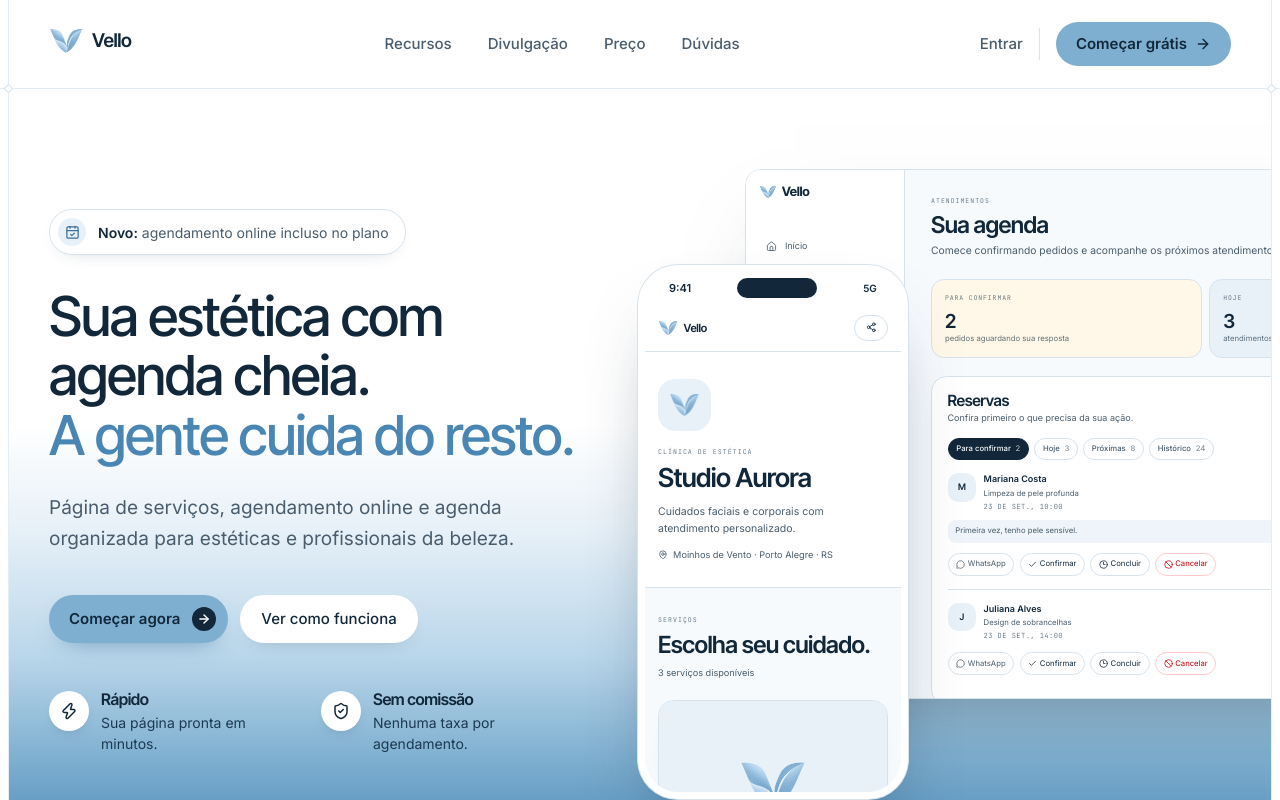
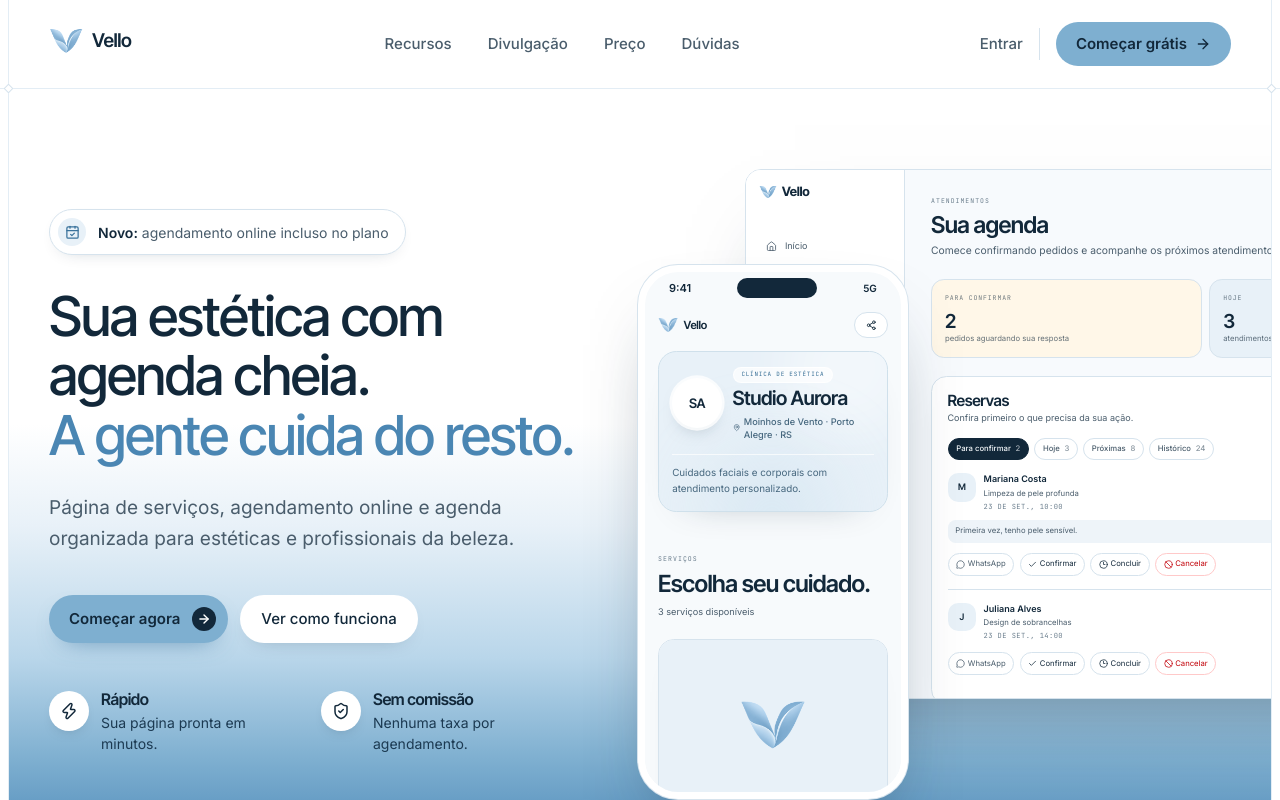
Before and after one commit to VelloCo/vello, a React (Vite) app: page / in a window 1280 px wide. Shown: the top 800 px of the page. Built offline with nearby package versions, Linux system fonts and the light colour scheme; no server answers.

Commit message:
Match landing replica to refined public page header
Co-Authored-By: Claude Opus 5 <noreply@anthropic.com>

```diff
--- a/src/components/VelloLandingEstetica.tsx
+++ b/src/components/VelloLandingEstetica.tsx
@@ -277,7 +277,7 @@ function DashboardMock() {
 function PhoneMock() {
   return (
     <div className="absolute left-1/2 top-2 w-[270px] -translate-x-1/2 rounded-[40px] border-[7px] border-white bg-white shadow-[0_40px_80px_-40px_rgba(18,40,58,.7)] ring-1 ring-line lg:left-0 lg:top-24 lg:translate-x-0">
-      <div className="relative h-[520px] overflow-hidden rounded-[33px] bg-white">
+      <div className="relative h-[520px] overflow-hidden rounded-[33px] bg-[#F7FAFC]">
         <div aria-hidden="true" className="flex h-8 items-center justify-between px-6 font-body text-[11px] font-semibold">
           <span>9:41</span>
           <span className="h-5 w-20 rounded-full bg-ink" />
--- a/src/components/landing/AppScreens.tsx
+++ b/src/components/landing/AppScreens.tsx
@@ -276,10 +276,10 @@ function ServiceArticle({ service }: { service: (typeof demoServices)[number] })
 
 function PublicHeader({ mobile = false }: { mobile?: boolean }) {
   return (
-    <header className="border-b border-line bg-white">
-      <div className={`flex h-[72px] items-center justify-between ${mobile ? "px-5" : "px-8"}`}>
+    <header className="bg-[#F7FAFC]">
+      <div className={`flex items-center justify-between ${mobile ? "h-16 px-5" : "h-[72px] px-8"}`}>
         <Logo className="origin-left scale-[.78]" />
-        <span className="inline-flex h-10 items-center gap-2 rounded-full border border-line px-4 font-body text-sm font-medium">
+        <span className="inline-flex h-10 items-center gap-2 rounded-full border border-line bg-white px-4 font-body text-sm font-medium shadow-[0_8px_24px_-20px_rgba(18,40,58,.55)]">
           <Share2 size={16} />
           {!mobile && "Compartilhar"}
         </span>
@@ -290,20 +290,30 @@ function PublicHeader({ mobile = false }: { mobile?: boolean }) {
 
 function PublicIntro({ mobile = false }: { mobile?: boolean }) {
   return (
-    <section className={`border-b border-line bg-white ${mobile ? "px-5 py-10" : "px-8 py-14"}`}>
-      <div className={`flex gap-6 ${mobile ? "flex-col" : "items-center"}`}>
-        <span className="grid h-20 w-20 shrink-0 place-items-center overflow-hidden rounded-[26px] bg-[#E8F1F8]">
-          <img src={logo} alt="" className="h-12 w-12 object-contain" />
-        </span>
-        <div>
-          <p className="font-mono text-[10px] uppercase tracking-[.16em] text-stone">Clínica de estética</p>
-          <h1 className={`mt-3 font-display font-semibold leading-none ${mobile ? "text-[40px]" : "text-[56px]"}`}>Studio Aurora</h1>
-          <p className="mt-4 max-w-2xl font-body text-[16px] leading-relaxed text-ash">Cuidados faciais e corporais com atendimento personalizado.</p>
-          <p className="mt-4 flex items-center gap-2 font-body text-sm text-ash">
-            <MapPin size={15} />
-            Moinhos de Vento · Porto Alegre · RS
-          </p>
+    <section className={mobile ? "px-5 pb-6 pt-2" : "px-8 pb-8 pt-4"}>
+      <div className={`relative overflow-hidden border border-[#CFE0EB] bg-[#E8F1F8] shadow-[0_24px_60px_-48px_rgba(18,40,58,.42)] ${mobile ? "rounded-[28px] p-5" : "rounded-[34px] p-8"}`}>
+        <div className="absolute -right-12 -top-20 h-52 w-52 rounded-full bg-white/45 blur-2xl" />
+        <div className="absolute -bottom-24 right-1/4 h-44 w-44 rounded-full bg-[#BFD9EB]/45 blur-3xl" />
+        <div className={`relative flex items-center ${mobile ? "gap-4" : "gap-6"}`}>
+          <span
+            className={`grid shrink-0 place-items-center rounded-full bg-white font-display font-semibold text-ink ring-4 ring-white/80 shadow-[0_14px_30px_-20px_rgba(18,40,58,.55)] ${mobile ? "h-[76px] w-[76px] text-xl" : "h-24 w-24 text-2xl"}`}
+          >
+            SA
+          </span>
+          <div className="min-w-0 flex-1">
+            <p className="inline-flex rounded-full border border-white/80 bg-white/70 px-3 py-1 font-mono text-[9px] uppercase tracking-[.14em] text-[#356D95]">
+              Clínica de estética
+            </p>
+            <h1 className={`mt-2 truncate font-display font-semibold leading-[1.02] tracking-[-.04em] ${mobile ? "text-[30px]" : "text-[48px]"}`}>Studio Aurora</h1>
+            <p className="mt-2 flex items-center gap-1.5 font-body text-sm font-medium text-[#46677E]">
+              <MapPin size={14} />
+              Moinhos de Vento · Porto Alegre · RS
+            </p>
+          </div>
         </div>
+        <p className={`relative mt-5 border-t border-white/70 pt-4 font-body text-[15px] leading-relaxed text-[#46677E] ${mobile ? "" : "ml-[120px] mt-4"}`}>
+          Cuidados faciais e corporais com atendimento personalizado.
+        </p>
       </div>
     </section>
   );
```
